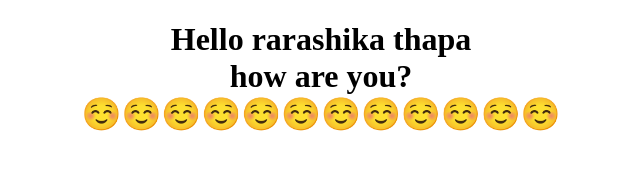
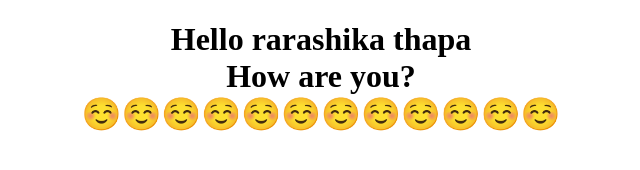
Before and after one commit to Swornim-stha/shresthaswornim, a plain HTML site: page index.html in a window 1280 px wide. Shown: the full height of the page, 319-959 px from the left. Drawn offline with Linux system fonts and the light colour scheme.

Commit message:
capatial letter

```diff
--- a/index.html
+++ b/index.html
@@ -10,7 +10,7 @@
     <h1><center>
    Hello rarashika thapa
    <br>
-   how are you?
+   How are you?
    <br>
    ☺️☺️☺️☺️☺️☺️☺️☺️☺️☺️☺️☺️
 </center></h1>
```
